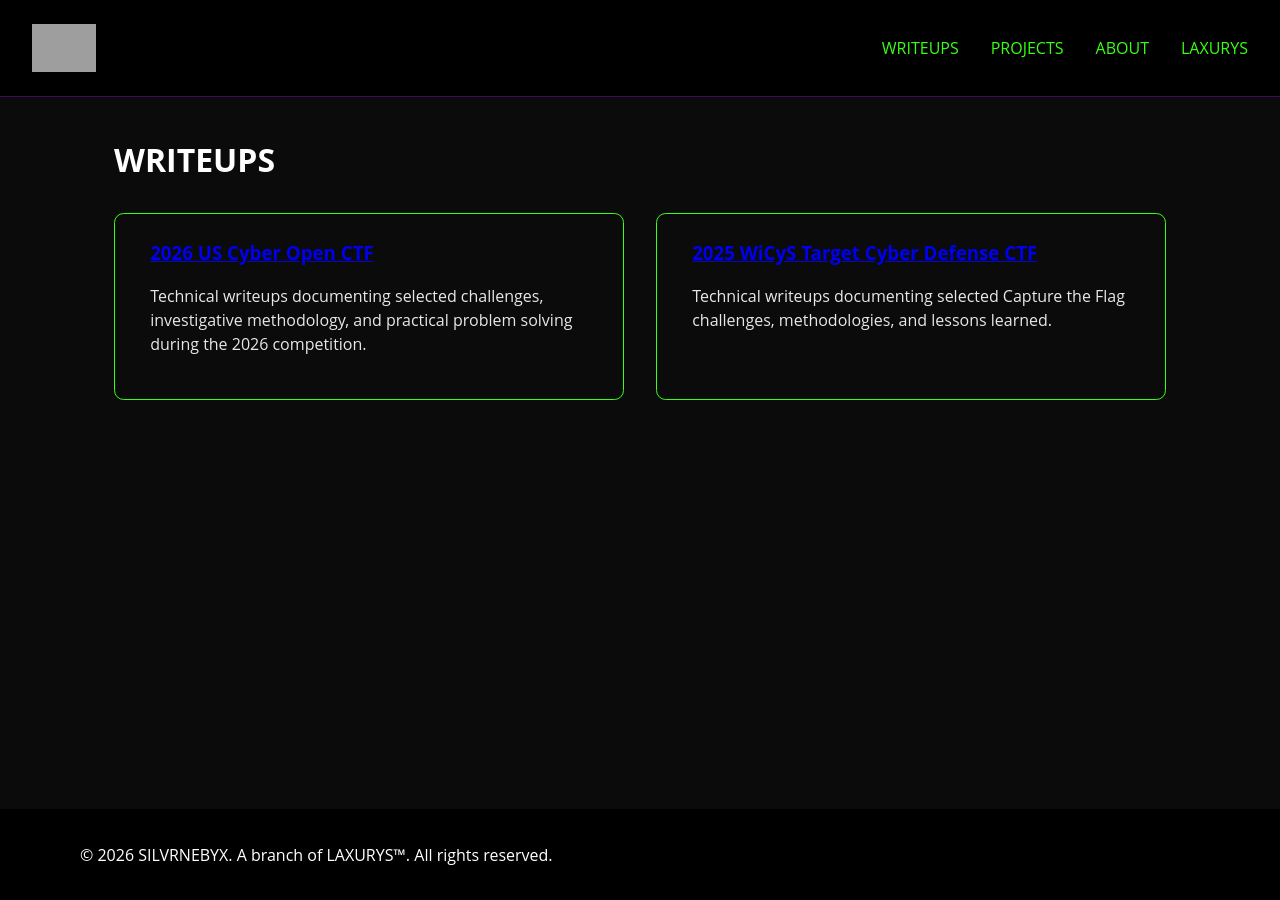
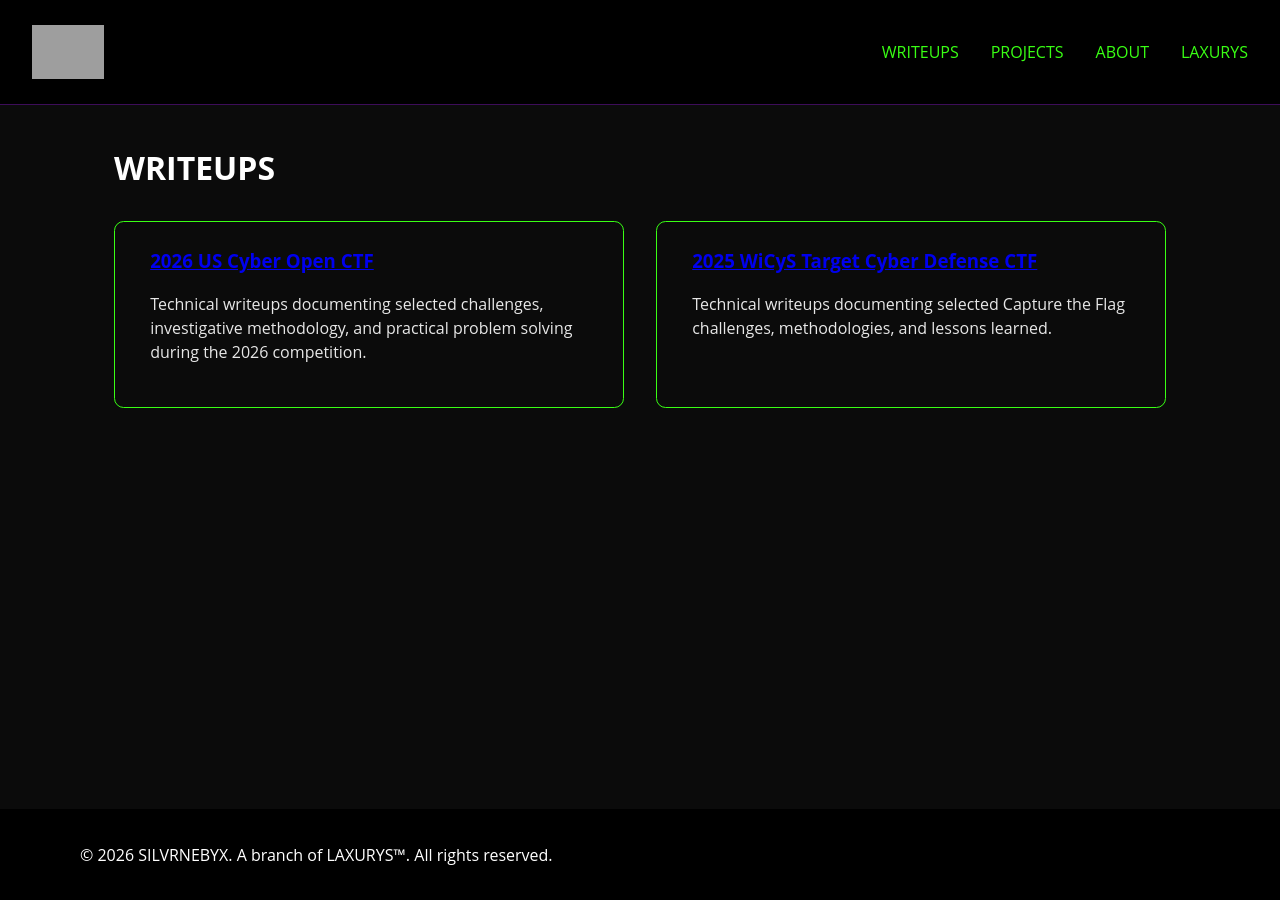
Before and after one commit to glsanclem/silvrnebyxlab, a Jekyll site: the page built from writeups.md, in a window 1280 px wide. Built offline with Jekyll 4.4.1, drawn with Linux system fonts in a browser that asks for light colours; grey boxes are pictures that could not be loaded.

Commit message:
Resize navigation logo for sticky navigation
Increased the size of the navigation logo for better visibility in sticky navigation.

```diff
--- a/assets/css/style.css
+++ b/assets/css/style.css
@@ -323,8 +323,8 @@ ul li {
 
 .nav-logo {
   display: block;
-  width: 64px;
-  height: 64px;
+  width: 72px; /* Slightly larger logo for the sticky navigation */
+  height: 72px;
   object-fit: contain;
 }
 
```
